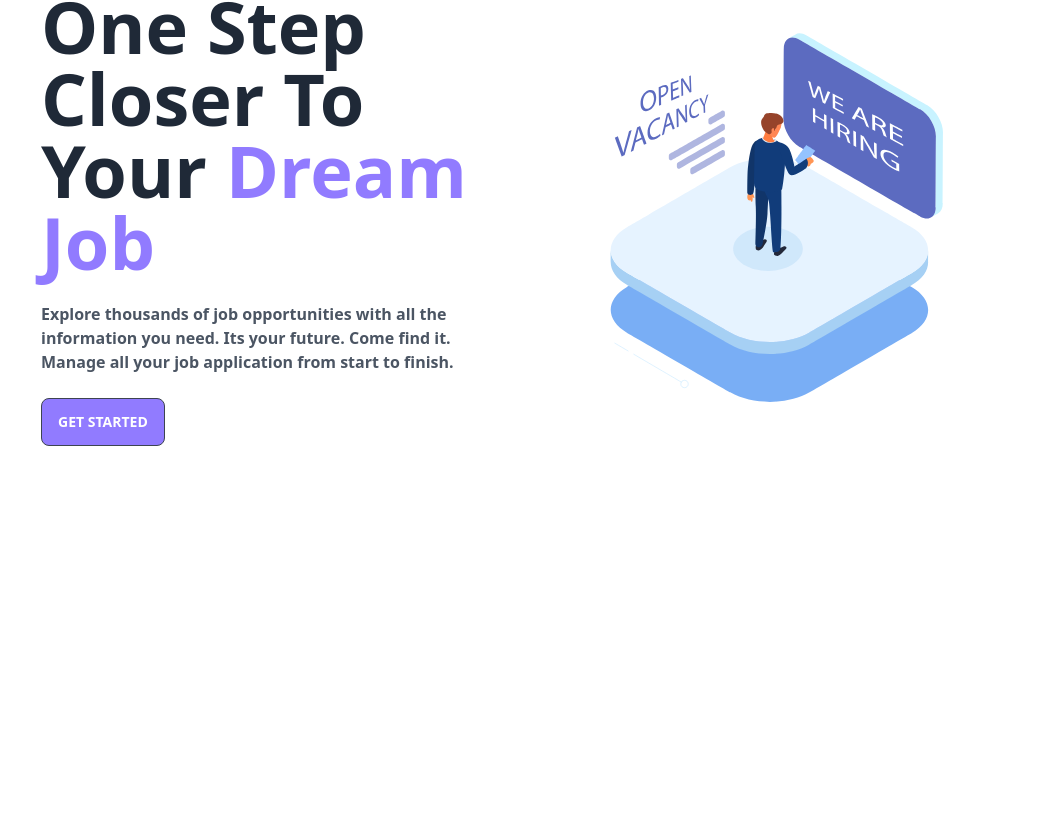
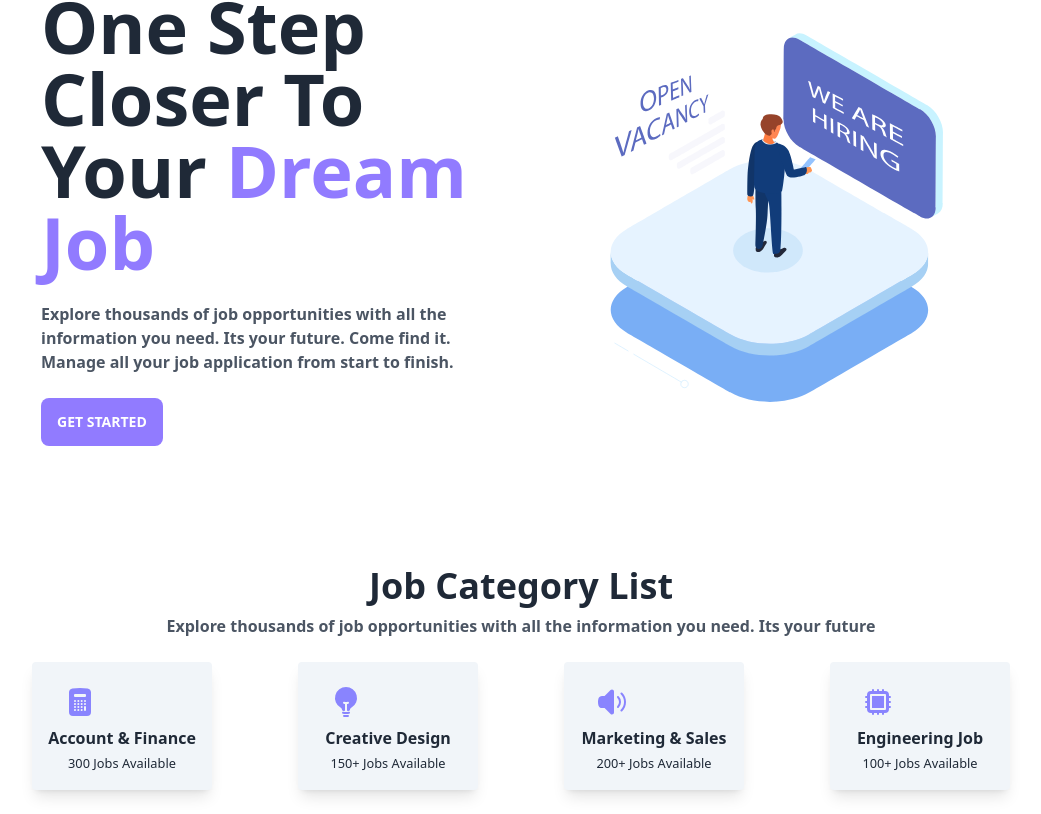
Before and after one commit to Shajib-Dv/job-hunt, a React (Vite) app: page / in a window 1280 px wide. Shown: the part 198-1012 px from the top of the page, without its empty margins (119-1160 px from the left). Before the commit the page ends 800 px from the top, so only its background shows below. Built offline with nearby package versions, Linux system fonts and the light colour scheme.

Commit message:
job category added

```diff
--- a/package.json
+++ b/package.json
@@ -9,6 +9,7 @@
     "preview": "vite preview"
   },
   "dependencies": {
+    "@heroicons/react": "^2.0.17",
     "daisyui": "^2.51.5",
     "localforage": "^1.10.0",
     "lottie-react": "^2.4.0",
--- a/public/data.json
+++ b/public/data.json
@@ -1,9 +1,9 @@
 [
   {
     "id": "E7G2R9",
-    "companyLogo": "https://example.com/logo1.jpg",
+    "companyLogo": "https://images.unsplash.com/photo-1573804633927-bfcbcd909acd?ixlib=rb-4.0.3&ixid=MnwxMjA3fDB8MHxzZWFyY2h8NXx8Z29vZ2xlfGVufDB8fDB8fA%3D%3D&auto=format&fit=crop&w=500&q=60",
     "jobTitle": "Web Developer",
-    "companyName": "ABC Corporation",
+    "companyName": "Google",
     "remoteOrOnsite": "Onsite",
     "location": "San Francisco, CA",
     "fulltimeOrParttime": "Full-time",
@@ -19,9 +19,9 @@
   },
   {
     "id": "H4J8K2",
-    "companyLogo": "https://example.com/logo2.jpg",
+    "companyLogo": "https://images.unsplash.com/photo-1612810806563-4cb8265db55f?ixlib=rb-4.0.3&ixid=MnwxMjA3fDB8MHxzZWFyY2h8Nnx8YW1hem9uJTIwbG9nb3xlbnwwfHwwfHw%3D&auto=format&fit=crop&w=500&q=60",
     "jobTitle": "Software Engineer",
-    "companyName": "XYZ Tech",
+    "companyName": "Tesla",
     "remoteOrOnsite": "Remote",
     "location": "Anywhere",
     "fulltimeOrParttime": "Full-time",
@@ -37,9 +37,9 @@
   },
   {
     "id": "F3B9M6",
-    "companyLogo": "https://example.com/logo3.jpg",
+    "companyLogo": "https://images.unsplash.com/photo-1649734926695-1b1664e98842?ixlib=rb-4.0.3&ixid=MnwxMjA3fDB8MHxzZWFyY2h8MTl8fGFtYXpvbiUyMGxvZ298ZW58MHx8MHx8&auto=format&fit=crop&w=500&q=60",
     "jobTitle": "Marketing Manager",
-    "companyName": "ABC Corporation",
+    "companyName": "Amazon",
     "remoteOrOnsite": "Onsite",
     "location": "New York, NY",
     "fulltimeOrParttime": "Full-time",
@@ -55,9 +55,9 @@
   },
   {
     "id": "K1N9T6",
-    "companyLogo": "https://example.com/logo4.jpg",
+    "companyLogo": "https://images.unsplash.com/photo-1570882280426-df8ac5ccd672?ixlib=rb-4.0.3&ixid=MnwxMjA3fDB8MHxzZWFyY2h8M3x8YnJhbmQlMjBsb2dvfGVufDB8fDB8fA%3D%3D&auto=format&fit=crop&w=500&q=60",
     "jobTitle": "UX Designer",
-    "companyName": "XYZ Tech",
+    "companyName": "Hugo Boss",
     "remoteOrOnsite": "Onsite",
     "location": "Seattle, WA",
     "fulltimeOrParttime": "Full-time",
@@ -73,9 +73,9 @@
   },
   {
     "id": "G4H6T8",
-    "companyLogo": "https://example.com/logo1.jpg",
+    "companyLogo": "https://images.unsplash.com/photo-1562783912-21ad31ee2a83?ixlib=rb-4.0.3&ixid=MnwxMjA3fDB8MHxzZWFyY2h8N3x8YnJhbmQlMjBsb2dvfGVufDB8fDB8fA%3D%3D&auto=format&fit=crop&w=500&q=60",
     "jobTitle": "Frontend Developer",
-    "companyName": "ABC Corporation",
+    "companyName": "Jaguar Corporation",
     "remoteOrOnsite": "Onsite",
     "location": "San Francisco, CA",
     "fulltimeOrParttime": "Full-time",
@@ -91,9 +91,9 @@
   },
   {
     "id": "F2J5R7",
-    "companyLogo": "https://example.com/logo2.jpg",
+    "companyLogo": "https://images.unsplash.com/photo-1530018352490-c6eef07fd7e0?ixlib=rb-4.0.3&ixid=MnwxMjA3fDB8MHxzZWFyY2h8MTh8fGJyYW5kJTIwbG9nb3xlbnwwfHwwfHw%3D&auto=format&fit=crop&w=500&q=60",
     "jobTitle": "Backend Developer",
-    "companyName": "XYZ Tech",
+    "companyName": "Apple",
     "remoteOrOnsite": "Onsite",
     "location": "New York, NY",
     "fulltimeOrParttime": "Full-time",
@@ -109,9 +109,9 @@
   },
   {
     "id": "D3K7T9",
-    "companyLogo": "https://example.com/logo3.jpg",
+    "companyLogo": "https://images.unsplash.com/photo-1533509163308-cddb96eda6aa?ixlib=rb-4.0.3&ixid=MnwxMjA3fDB8MHxzZWFyY2h8MjF8fGJyYW5kJTIwbG9nb3xlbnwwfHwwfHw%3D&auto=format&fit=crop&w=500&q=60",
     "jobTitle": "Product Manager",
-    "companyName": "ABC Corporation",
+    "companyName": "Net Flix",
     "remoteOrOnsite": "Onsite",
     "location": "Los Angeles, CA",
     "fulltimeOrParttime": "Full-time",
@@ -127,9 +127,9 @@
   },
   {
     "id": "B5M7P9",
-    "companyLogo": "https://example.com/logo4.jpg",
+    "companyLogo": "https://images.unsplash.com/photo-1553285991-4c74211f5097?ixlib=rb-4.0.3&ixid=MnwxMjA3fDB8MHxzZWFyY2h8MzZ8fGJyYW5kJTIwbG9nb3xlbnwwfHwwfHw%3D&auto=format&fit=crop&w=500&q=60",
     "jobTitle": "Data Analyst",
-    "companyName": "XYZ Tech",
+    "companyName": "Superme Tech",
     "remoteOrOnsite": "Remote",
     "location": "Anywhere",
     "fulltimeOrParttime": "Full-time",
--- a/src/components/Banner.jsx
+++ b/src/components/Banner.jsx
@@ -8,7 +8,7 @@ const Banner = () => {
   return (
     <>
       <div className="card lg:card-side bg-base-100 my-20">
-        <div className="w-1/2 card-body">
+        <div className="md:w-1/2 card-body">
           <h1 className="text-7xl font-bold">
             One Step Closer To Your{" "}
             <span className="text-[#917BFF]">Dream Job</span>
@@ -19,10 +19,12 @@ const Banner = () => {
             from start to finish.
           </p>
           <div>
-            <button className="btn bg-[#917BFF]">Get Started</button>
+            <button className="btn bg-[#917BFF] outline-none border-none">
+              Get Started
+            </button>
           </div>
         </div>
-        <figure className="w-1/2">
+        <figure className="md:w-1/2">
           <Lottie animationData={client} loop={true} />
         </figure>
       </div>
--- a/src/components/JobContainer.jsx
+++ b/src/components/JobContainer.jsx
@@ -3,6 +3,13 @@
 import React from "react";
 import { useLoaderData } from "react-router-dom";
 import Banner from "./Banner";
+import {
+  BeakerIcon,
+  CalculatorIcon,
+  LightBulbIcon,
+  SpeakerWaveIcon,
+  CpuChipIcon,
+} from "@heroicons/react/24/solid";
 
 const JobContainer = () => {
   const jobs = useLoaderData();
@@ -10,6 +17,38 @@ const JobContainer = () => {
   return (
     <>
       <Banner />
+      <div className="text-center">
+        <h2 className="text-4xl font-bold py-2">Job Category List</h2>
+        <p className="text-gray-600 font-semibold">
+          Explore thousands of job opportunities with all the information you
+          need. Its your future
+        </p>
+        <div className="grid grid-cols-1 md:grid-cols-4 gap-10 my-6">
+          <div className="w-4/5 mx-auto bg-slate-100 rounded p-4 shadow-lg">
+            <CalculatorIcon className="h-12 w-12 text-[#8984FE] pl-4" />
+            <h4 className=" font-bold">Account & Finance</h4>
+            <small>300 Jobs Available</small>
+          </div>
+
+          <div className="w-4/5 mx-auto bg-slate-100 rounded p-4 shadow-lg">
+            <LightBulbIcon className="h-12 w-12 text-[#8984FE] pl-4" />
+            <h4 className=" font-bold">Creative Design</h4>
+            <small>150+ Jobs Available</small>
+          </div>
+
+          <div className="w-4/5 mx-auto bg-slate-100 rounded p-4 shadow-lg">
+            <SpeakerWaveIcon className="h-12 w-12 text-[#8984FE] pl-4" />
+            <h4 className=" font-bold">Marketing & Sales</h4>
+            <small>200+ Jobs Available</small>
+          </div>
+
+          <div className="w-4/5 mx-auto bg-slate-100 rounded p-4 shadow-lg">
+            <CpuChipIcon className="h-12 w-12 text-[#8984FE] pl-4" />
+            <h4 className=" font-bold">Engineering Job</h4>
+            <small>100+ Jobs Available</small>
+          </div>
+        </div>
+      </div>
     </>
   );
 };
```
Also changed, not shown: 1 other file (tests, documents, lock files or other folders).
